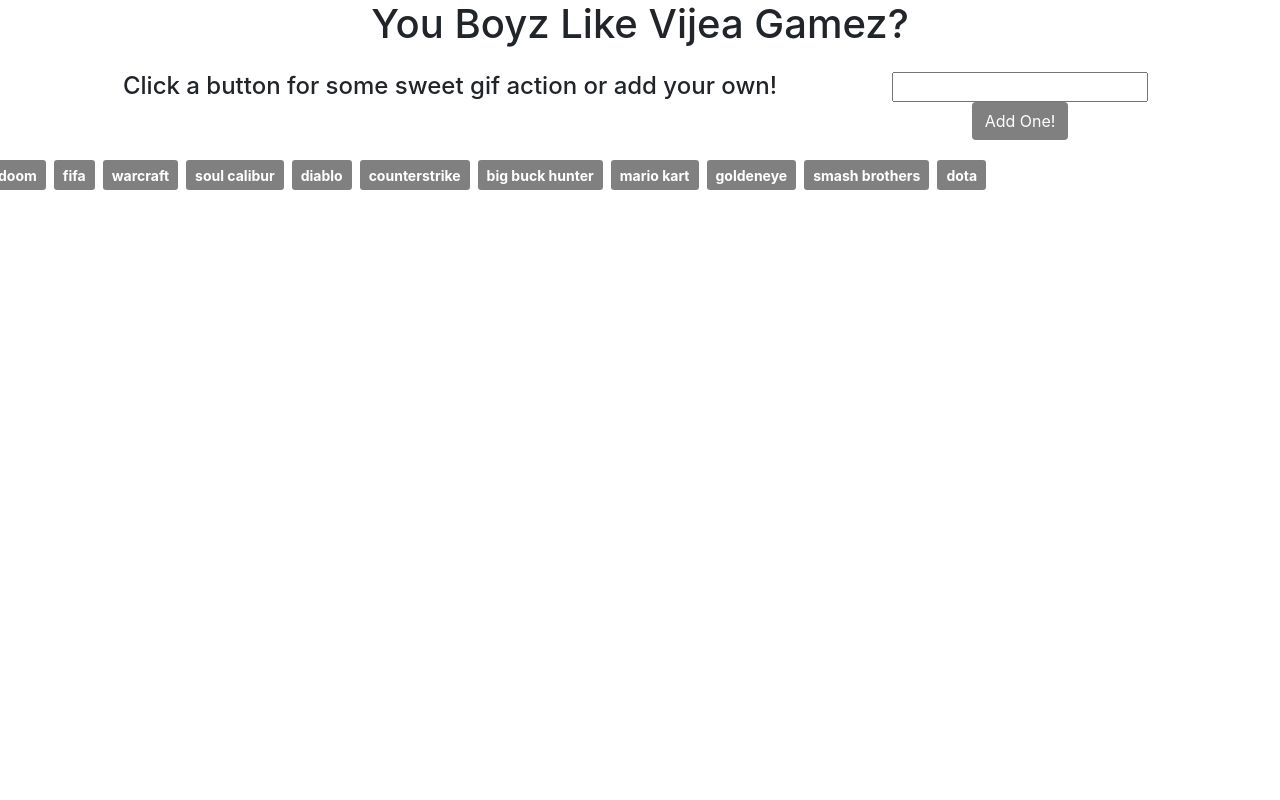
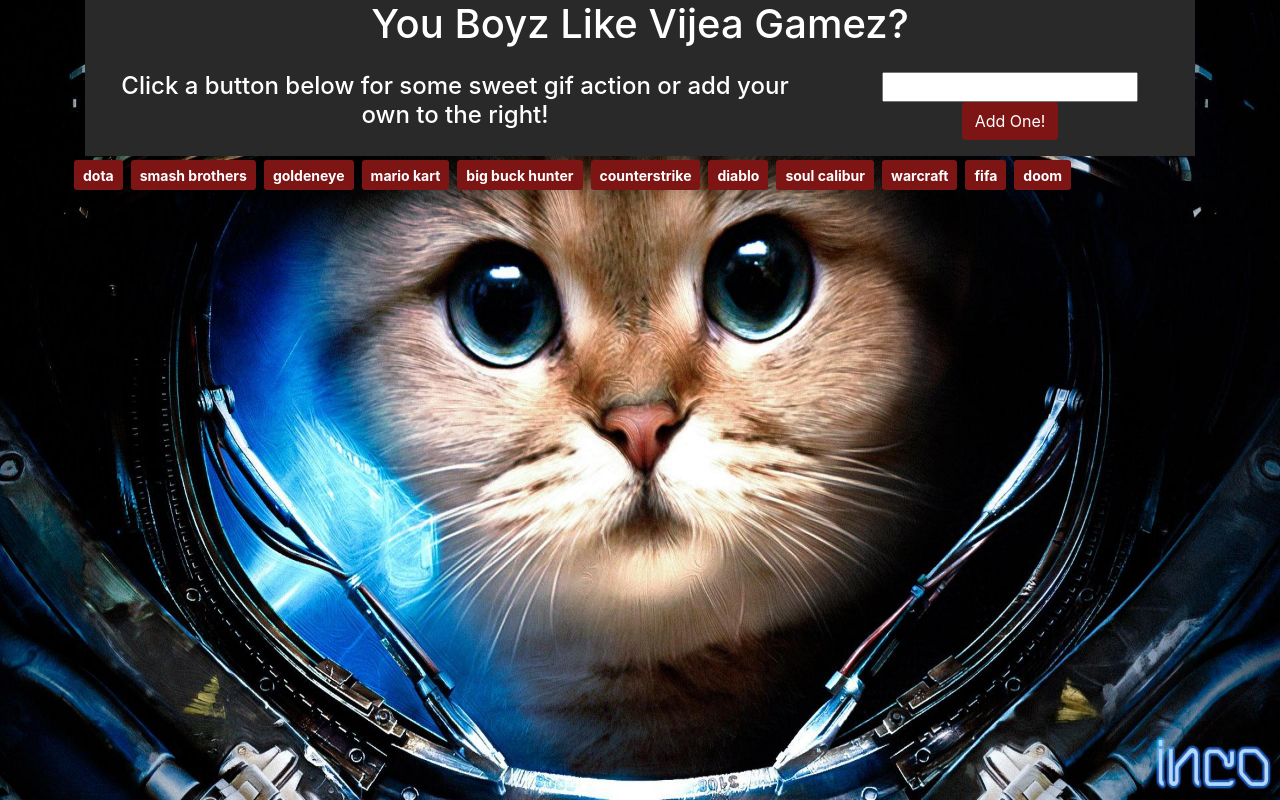
Before and after one commit to actualizeit/giphy-viewer, a plain HTML site: page index.html in a window 1280 px wide. Drawn offline with nearby package versions, Linux system fonts and the light colour scheme.

Commit message:
background image added, removed on click

```diff
--- a/assets/css/style.css
+++ b/assets/css/style.css
@@ -1,8 +1,7 @@
 .btn{
-    background-color: grey;
+    background-color: rgb(126, 21, 21);
     color: white;
 }
-
 #game-buttons .btn{
     height: 30px;
     float: left;
@@ -10,3 +9,19 @@
 #add-movie, #gif-input, #gif-input-label{
     float: left
 }
+#header{
+    background: rgb(41, 41, 41);
+    color: white
+}
+
+body{
+background-color: black;
+background-repeat: no-repeat;
+background-size: 100%;
+color: white;
+background: url(../images/meow.jpg) no-repeat center center fixed;
+-webkit-background-size: cover;
+-moz-background-size: cover;
+-o-background-size: cover;
+background-size: cover;
+}
--- a/assets/javascript/app.js
+++ b/assets/javascript/app.js
@@ -74,13 +74,15 @@
       // Providing the initial button text
       a.text(videoGames[i]);
       // Adding the button to the buttons-view div
-      $("#game-buttons").prepend(a);
+      $("#game-buttons").append(a);
     }
   }
 
       //Adding a button function
       $(document).on("click", "#add-button", function() {
         event.preventDefault();
+        $("body").css({ 'background-color': "black" });
+        $("body").css('background-image', 'none');
         // This line grabs the input from the textbox
         var game = $("#add-button-form").val().trim();
         $('#add-button-form').val('');
@@ -112,13 +114,3 @@
           $(this).attr("data-state", "still");
         }
       });
-
-
-
-      $(document).ready(function () {
-        $(document).on('click', ".table .btn", function (e) {
-            e.preventDefault();
-            id = $(this).attr('id')
-            alert(id);
-        });
-    });
--- a/index.html
+++ b/index.html
@@ -11,30 +11,25 @@
     <title>Hawt Gif Bro</title>
   </head>
   <body>
-
     <div class="container" id="gametime">
-        <div class="col-12 pb-3 text-center">
+      <div class="container" id="header">
+        <div class="col pb-3 text-center">
             <h1>You Boyz Like Vijea Gamez?</h1>
         </div>
-            <div class="row" id="header">
+            <div class="row">
             <div class="col-8 pb-1 text-center">
-            <h4>Click a button for some sweet gif action or add your own!</h4>
+            <h4>Click a button below for some sweet gif action or add your own to the right!</h4>
             </div>
         <div class="col-4 pb-3 text-center">
                     <input type="text" id="add-button-form">
                     <button class="btn" id="add-button">Add One!</button>
                 </div>
+              </div>
         </div>
-    </div>
-        <div class="row" id="game-buttons">
-            <!-- <button type="button" class="btn btn-sm align-middle font-weight-bold m-1" id="ans1"><p>Answers123456789</p></button>
-            <button type="button" class="btn btn-sm align-middle font-weight-bold m-1" id="ans1"><p>Answers123456789</p></button>
-            <button type="button" class="btn btn-sm align-middle font-weight-bold m-1" id="ans1"><p>Answers123456789</p></button>
-            <button type="button" class="btn btn-sm align-middle font-weight-bold m-1" id="ans1"><p>Answers123456789</p></button> -->
-            <button class="btn" id="add-button">Add One!</button>
-        </div>
+
+        <div class="row" id="game-buttons"></div>
         <div class="row" id ="game-gif-view"></div>
-
+      </div>
 
 
         <!-- Optional JavaScript -->
```
Also changed, not shown: assets/images/meow.jpg (added).
